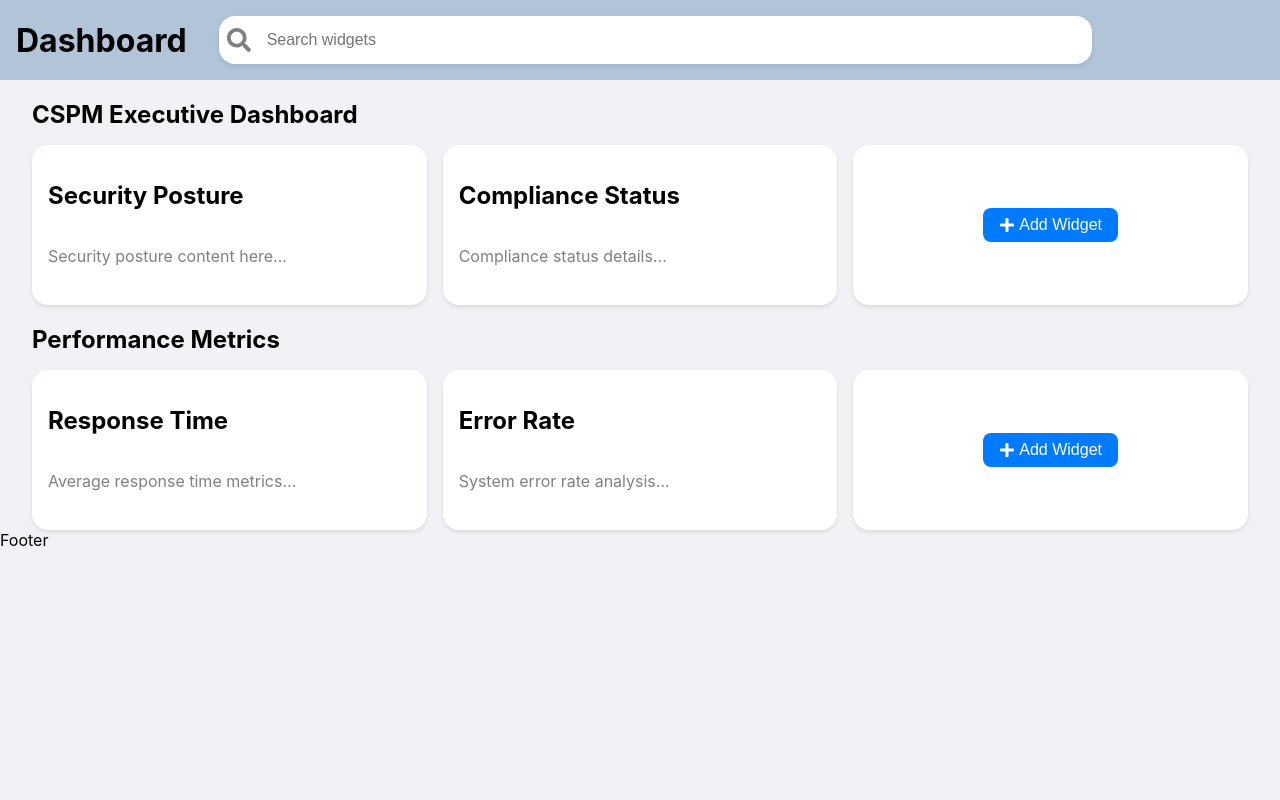
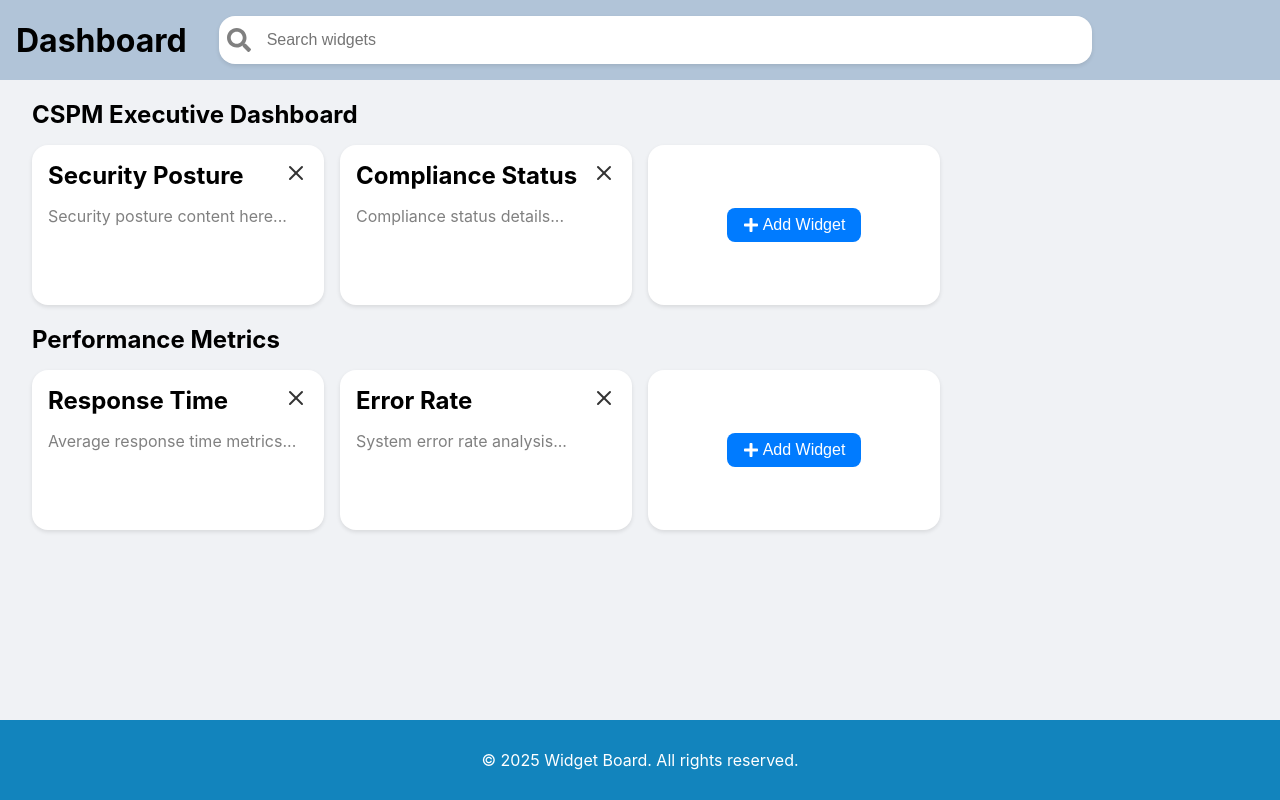
Before and after one commit to vipulwakode/Dashboard-Manager, a React (Vite) app: page / in a window 1280 px wide. Built offline with nearby package versions, Linux system fonts and the light colour scheme.

Commit message:
implement add and delete functionality in Category

```diff
--- a/src/components/AddWidgetModal.jsx
+++ b/src/components/AddWidgetModal.jsx
@@ -1,7 +1,8 @@
 import React from "react";
 import styled from "styled-components";
 import { FiX } from "react-icons/fi";
-import { useSelector } from "react-redux";
+import { useDispatch, useSelector } from "react-redux";
+import { addWidget } from "../store/dashboardSlice";
 
 const Modal = styled.div`
   position: fixed;
@@ -104,6 +105,7 @@ const Button = styled.button`
 
 const AddWidgetModal = ({ categoryId, onClose }) => {
   const categories = useSelector((state) => state.dashboard.categories);
+  const dispatch = useDispatch();
   const category = categories.find((cat) => cat.id === categoryId);
 
   const handleSubmit = (e) => {
@@ -111,11 +113,16 @@ const AddWidgetModal = ({ categoryId, onClose }) => {
     const widgetName = e.target.elements.widgetName.value;
     const widgetContent = e.target.elements.widgetContent.value;
 
-    console.log("Widget Name:", widgetName);
-    console.log("Widget Content:", widgetContent);
+    dispatch({
+      type: addWidget,
+      payload: { categoryId, widgetName, widgetContent },
+    });
 
+    e.target.elements.widgetName.value = "";
+    e.target.elements.widgetContent.value = "";
     onClose();
   };
+
   return (
     <Modal>
       <ModalWrapper>
--- a/src/components/Category.jsx
+++ b/src/components/Category.jsx
@@ -6,8 +6,15 @@ import AddWidgetModal from "./AddWidgetModal";
 
 const Container = styled.div`
   display: grid;
-  grid-template-columns: repeat(auto-fit, minmax(200px, 1fr));
+  grid-template-columns: repeat(4, 1fr);
   gap: 1rem;
+  @media (max-width: 992px) {
+    grid-template-columns: repeat(2, 1fr);
+  }
+
+  @media (max-width: 576px) {
+    grid-template-columns: 1fr;
+  }
 `;
 
 const CategoryContainer = styled.div`
@@ -57,7 +64,7 @@ const Category = ({ category }) => {
         <CategoryTitle>{category.name}</CategoryTitle>
         <Container>
           {category.widgets.map((widget) => (
-            <Widget key={widget.id} widget={widget} />
+            <Widget key={widget.id} widget={widget} categoryId={category.id} />
           ))}
           <WidgetCard>
             <AddButton onClick={() => setShowAddWidgetModal(true)}>
--- a/src/components/Dashboard.jsx
+++ b/src/components/Dashboard.jsx
@@ -13,14 +13,25 @@ const Container = styled.div`
   height: 100vh;
 `;
 
+const CategoryContainer = styled.div`
+  display: flex;
+  flex-direction: column;
+  flex: 1;
+`;
+
 const Dashboard = () => {
   const categories = useSelector((state) => state.dashboard.categories);
+  console.log(categories, "categories from redux store");
   return (
     <Container>
       <Header />
-      {categories.map((category) => (
-        <Category category={category} />
-      ))}
+      <CategoryContainer>
+        {" "}
+        {categories.map((category) => (
+          <Category category={category} />
+        ))}
+      </CategoryContainer>
+
       <Footer />
     </Container>
   );
--- a/src/components/Footer.jsx
+++ b/src/components/Footer.jsx
@@ -1,7 +1,24 @@
 import React from "react";
+import styled from "styled-components";
+
+const FooterContainer = styled.div`
+  display: flex;
+  justify-content: center;
+  align-items: center;
+  background-color: rgb(18, 132, 189);
+  color: white;
+  text-align: center;
+  padding: 1rem;
+  font-size: 1rem;
+  height: 5rem;
+`;
 
 const Footer = () => {
-  return <div>Footer</div>;
+  return (
+    <FooterContainer>
+      <p>© 2025 Widget Board. All rights reserved.</p>
+    </FooterContainer>
+  );
 };
 
 export default Footer;
--- a/src/components/Widget.jsx
+++ b/src/components/Widget.jsx
@@ -1,5 +1,8 @@
 import React from "react";
+import { FiX } from "react-icons/fi";
 import styled from "styled-components";
+import { removeWidget } from "../store/dashboardSlice";
+import { useDispatch } from "react-redux";
 
 const WidgetCard = styled.div`
   display: flex;
@@ -14,19 +17,41 @@ const WidgetCard = styled.div`
 
 const WidgetName = styled.h2`
   font-size: 1.5rem;
+  margin: 0;
 `;
 const WidgetDescription = styled.p`
   font-size: 1rem;
   color: gray;
 `;
 
-const widget = ({ widget }) => {
+const Header = styled.div`
+  display: flex;
+  justify-content: space-between;
+`;
+
+const CloseIcon = styled(FiX)`
+  cursor: pointer;
+  color: #333;
+  font-size: 1.5rem;
+`;
+
+const Widget = ({ widget, categoryId }) => {
+  const dispatch = useDispatch();
+  const handleClose = () => {
+    dispatch({
+      type: removeWidget,
+      payload: { categoryId, widgetId: widget.id },
+    });
+  };
   return (
     <WidgetCard>
-      <WidgetName>{widget.name}</WidgetName>
+      <Header>
+        <WidgetName>{widget.name}</WidgetName>
+        <CloseIcon onClick={handleClose} />
+      </Header>
       <WidgetDescription>{widget.content}</WidgetDescription>
     </WidgetCard>
   );
 };
 
-export default widget;
+export default Widget;
```
